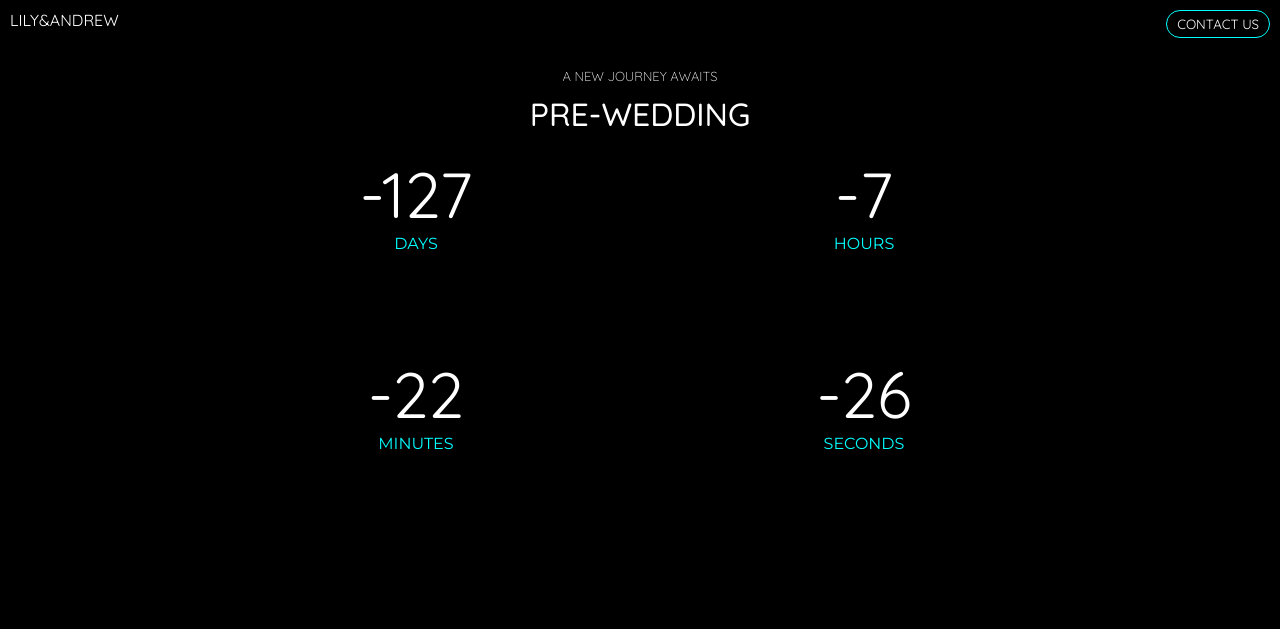
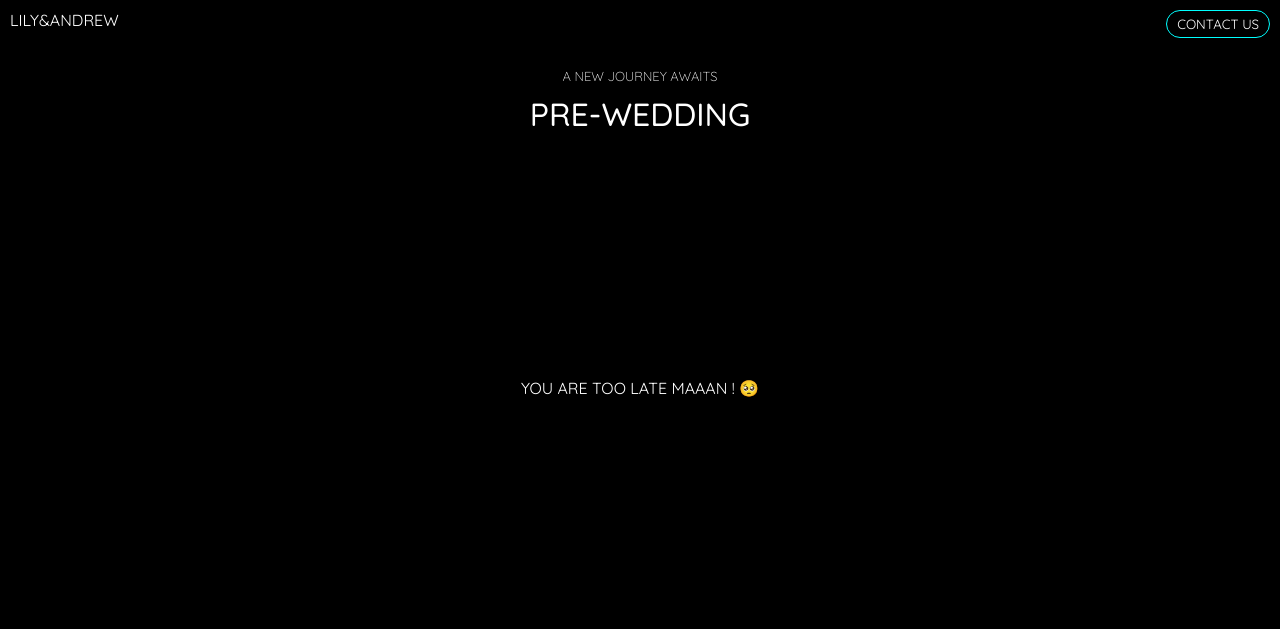
Before and after one commit to JosephKabaka/PreweddingCountDown, a plain HTML site: page index.html in a window 1280 px wide. Shown: the top 629 px of the page. Drawn offline with nearby package versions, Linux system fonts and the light colour scheme.

Commit message:
date expiry changes

```diff
--- a/index.html
+++ b/index.html
@@ -23,7 +23,7 @@
         <h6 data-aos="fade-down" data-aos-duration="2000">A NEW JOURNEY AWAITS</h6>
         <h2  data-aos="fade-down" data-aos-duration="2000" >PRE-WEDDING</h2>
 
-        <div class="DateContainer">
+        <div class="DateContainer" id="comingSoon">
             <div class="center">
             <div class="days" data-aos="fade-down" data-aos-duration="2000">
              <div class="dateNo">
@@ -75,8 +75,10 @@
                     document.getElementById('hours').innerHTML=hours;
                     document.getElementById('minutes').innerHTML=minutes;
                     document.getElementById('seconds').innerHTML=seconds;
-                    if(timeDiff<0){
+                    if(timeDiff===0){
                         document.getElementById('comingSoon').innerHTML="This Is The Big Day !"
+                    }else if(timeDiff<0){
+                        document.getElementById('comingSoon').innerHTML="YOU ARE TOO LATE MAAAN ! 🥺"
                     }
                 },1000);
             </script>
--- a/style.css
+++ b/style.css
@@ -53,9 +53,9 @@ body{
     font-size: small;
 }
 .DateContainer{
-    /* display: flex;
+     display: flex;
     align-items: center;
-    align-items: center; */
+    justify-content: center;
     gap: 0;
     width: 100%;
     height: 100%;
```
